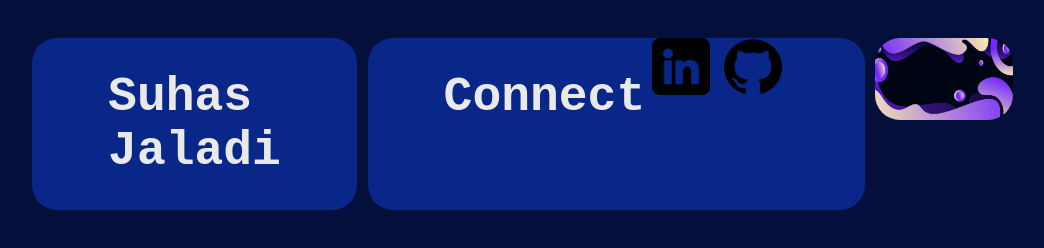
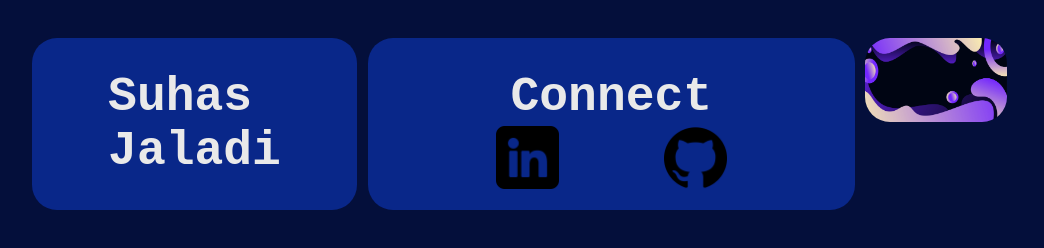
Before and after one commit to codespiderr/suhas.web, a plain HTML site: page index.html in a window 1280 px wide. Shown: the whole page, without its empty margins (1-1045 px from the left). Drawn offline with Linux system fonts and the light colour scheme.

Commit message:
connections update

```diff
--- a/index.css
+++ b/index.css
@@ -46,9 +46,17 @@ body{
     transform: translateY(-5px);
 }
 
-.innerink{
-    display: flex;
-    background-color: red;
-    margin-top: 10px;
-    width: 100%;
+.innerlink{
+    margin: 2px;
+    width: fit-content;
+    height: fit-content;
+    padding: 0px;
+    margin-left: 5px;
+    margin-right: 5px;
+    transition: 0.3s;
 }
+
+.innerlink:hover{
+    transform:translateY(-5px);
+    background-color: rgb(78, 16, 133);
+}
--- a/index.html
+++ b/index.html
@@ -11,13 +11,15 @@
         <div class="boxtype1" style="text-align: left;">
             <h1>Suhas <br> Jaladi</h1>
         </div>
-        <div class="boxtype1" style="margin-left: 1px;">
-            <h1>Connect</h1>
-            <div class="innerlink">
-                <a href="https://www.linkedin.com/in/suhas-jaladi-112b602b3/" target="_blank"><img src="linkedin.png" alt="github" width="80%"></a>
-            </div>
-            <div class="innerlink">
-                <a href="https://github.com/codespiderr" target="_blank"><img src="github.png" alt="github" width="80%"></a>
+        <div class="boxtype1" style="margin-left: 1px; flex-direction: column;">
+            <h1 style="margin-bottom: 0px;">Connect</h1>
+            <div class="links" style="display: flex; flex-direction: row;">
+                <div class="innerlink">
+                    <a href="https://www.linkedin.com/in/suhas-jaladi-112b602b3/" target="_blank"><img src="linkedin.png" alt="github" width="40%" ></a>
+                </div>
+                <div class="innerlink">
+                    <a href="https://github.com/codespiderr" target="_blank"><img src="github.png" alt="github" width="40%"></a>
+                </div>
             </div>
         </div>
         <div class="boxtype2">
```
